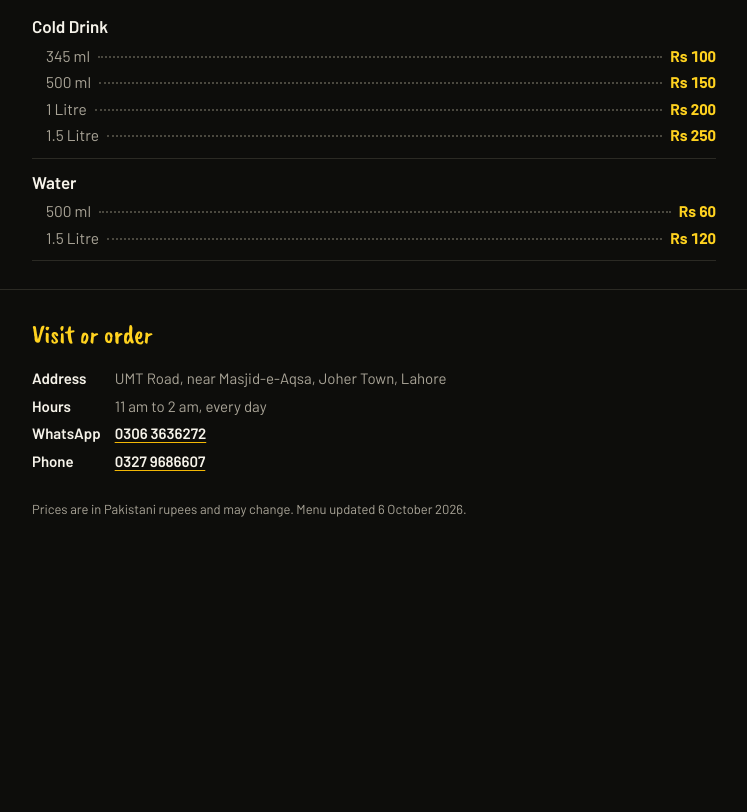
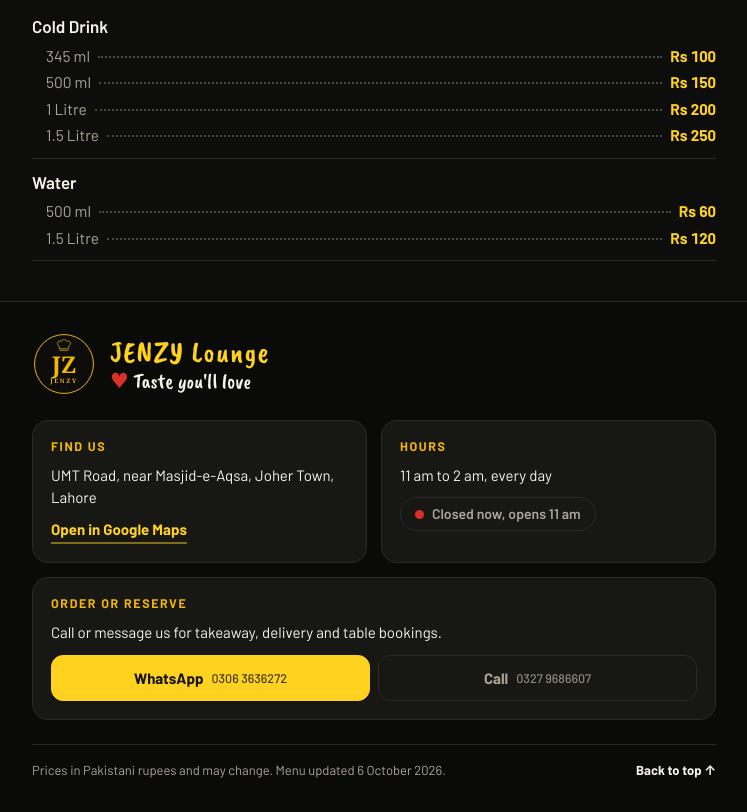
Before and after one commit to jenzy-lounge/jenzy-lounge.github.io, a website: page index.html in a window 1280 px wide. Shown: the part 7063-7875 px from the top of the page, without its empty margins (266-1013 px from the left). Before the commit the page ends 7629 px from the top, so only its background shows below. Drawn offline with nearby package versions, Linux system fonts and the light colour scheme.

Commit message:
Design the footer: slogan, find us, hours, order or reserve, back to top

```diff
--- a/index.html
+++ b/index.html
@@ -76,19 +76,28 @@ main { padding-block: 8px 28px; }
 .includes li { padding-left: 16px; position: relative; }
 .includes li::before { content: ''; position: absolute; left: 2px; top: 0.58em; width: 6px; height: 6px; border-radius: 50%; background: var(--yellow); }
 .empty { padding: 40px 0; text-align: center; color: var(--muted); }
-footer { border-top: 1px solid var(--line); padding-block: 26px calc(34px + env(safe-area-inset-bottom, 0px)); color: var(--muted); font-size: 15px; }
-footer .wrap { display: flex; flex-direction: column; gap: 14px; }
-footer h2 { margin: 0; font-family: var(--display); font-weight: 400; font-size: 26px; color: var(--yellow); }
-footer dl { margin: 0; display: grid; grid-template-columns: auto 1fr; gap: 6px 14px; }
-footer dt { color: var(--ink); font-weight: 600; }
-footer dd { margin: 0; }
-footer a { color: var(--ink); font-weight: 600; text-decoration-color: var(--gold); text-underline-offset: 3px; }
-.fine { font-size: 13px; }
+footer { margin-top: 12px; border-top: 1px solid var(--line); background: #0a0a09; padding-block: 30px calc(32px + env(safe-area-inset-bottom, 0px)); color: var(--muted); font-size: 15px; }
+.foot-brand { display: flex; align-items: center; gap: 14px; }
+.foot-brand svg { flex: none; }
+.foot-name strong { display: block; font-family: var(--display); font-weight: 400; font-size: 30px; line-height: 1; color: var(--yellow); letter-spacing: 1px; }
+.slogan { display: block; margin-top: 4px; font-family: var(--display); font-size: 21px; line-height: 1; color: var(--ink); }
+.heart { color: var(--red); }
+.foot-grid { display: grid; gap: 14px; margin-top: 24px; }
+@media (min-width: 620px) { .foot-grid { grid-template-columns: repeat(2, minmax(0, 1fr)); } .foot-block:last-child { grid-column: 1 / -1; } }
+.foot-block { min-width: 0; border: 1px solid var(--line); border-radius: 16px; background: var(--panel); padding: 16px 18px 18px; display: flex; flex-direction: column; gap: 10px; }
+.foot-block h2 { margin: 0; font-family: var(--body); font-weight: 700; font-size: 12.5px; letter-spacing: 1.6px; text-transform: uppercase; color: var(--gold); }
+.foot-block p { margin: 0; color: var(--ink); line-height: 1.45; }
+.foot-block .status { align-self: flex-start; }
+.foot-link { align-self: flex-start; color: var(--yellow); font-weight: 700; text-decoration: none; border-bottom: 2px solid rgba(255, 210, 31, 0.45); padding-bottom: 1px; }
+.foot-actions { display: flex; flex-wrap: wrap; gap: 8px; margin-top: 2px; }
+.foot-actions .btn { flex: 1 1 200px; justify-content: center; }
+.foot-bottom { margin-top: 24px; padding-top: 16px; border-top: 1px solid var(--line); display: flex; flex-wrap: wrap; justify-content: space-between; align-items: center; gap: 8px 18px; font-size: 13px; }
+.foot-bottom a { color: var(--ink); font-weight: 700; text-decoration: none; white-space: nowrap; }
 [hidden] { display: none !important; }
 </style>
 </head>
 <body>
-<header class="hero wrap">
+<header class="hero wrap" id="top">
   <svg width="108" height="108" viewBox="0 0 200 200" role="img" aria-label="JENZY logo"><circle cx="100" cy="100" r="98" fill="#0d0d0b"/><circle cx="100" cy="100" r="92" fill="none" stroke="#f2b705" stroke-width="3"/><g fill="none" stroke="#f2b705" stroke-width="5" stroke-linejoin="round" transform="translate(74 22) scale(0.43)"><path d="M60 4c-9 0-16 5-19 12-3-1-6-2-9-2C21 14 12 22 12 33c0 9 6 16 14 18v20h68V51c8-2 14-9 14-18 0-11-9-19-20-19-3 0-6 1-9 2C76 9 69 4 60 4z"/><path d="M26 82h68"/></g><text x="100" y="128" text-anchor="middle" font-family="Georgia, 'Times New Roman', serif" font-weight="700" font-size="72" fill="#f2b705">JZ</text><text x="100" y="160" text-anchor="middle" font-family="Georgia, 'Times New Roman', serif" font-weight="700" font-size="19" letter-spacing="5" fill="#f2b705">JENZY</text></svg>
   <h1>JENZY<span>Lounge</span></h1>
   <p class="tagline">Restaurant · Fast Food · BBQ · Desi Flavours</p>
@@ -123,28 +132,50 @@ footer a { color: var(--ink); font-weight: 600; text-decoration-color: var(--gol
 <section id="cold-drinks" class="category"><h2>Cold Drinks</h2><ul class="items"><li class="item" data-search="cold drink "><h3>Cold Drink</h3><ul class="sizes"><li><span>345 ml</span><span class="dots"></span><span class="price">Rs 100</span></li><li><span>500 ml</span><span class="dots"></span><span class="price">Rs 150</span></li><li><span>1 Litre</span><span class="dots"></span><span class="price">Rs 200</span></li><li><span>1.5 Litre</span><span class="dots"></span><span class="price">Rs 250</span></li></ul></li><li class="item" data-search="water "><h3>Water</h3><ul class="sizes"><li><span>500 ml</span><span class="dots"></span><span class="price">Rs 60</span></li><li><span>1.5 Litre</span><span class="dots"></span><span class="price">Rs 120</span></li></ul></li></ul></section>
 <p class="empty" id="empty" hidden>Nothing on the menu matches that. Try another word.</p>
 </main>
-<footer>
+<footer id="visit">
   <div class="wrap">
-    <h2>Visit or order</h2>
-    <dl>
-      <dt>Address</dt><dd>UMT Road, near Masjid-e-Aqsa, Joher Town, Lahore</dd>
-      <dt>Hours</dt><dd>11 am to 2 am, every day</dd>
-      <dt>WhatsApp</dt><dd><a href="https://wa.me/923063636272">0306 3636272</a></dd>
-      <dt>Phone</dt><dd><a href="tel:03279686607">0327 9686607</a></dd>
-    </dl>
-    <p class="fine">Prices are in Pakistani rupees and may change. Menu updated 6 October 2026.</p>
+    <div class="foot-brand">
+      <svg width="64" height="64" viewBox="0 0 200 200" role="img" aria-label="JENZY logo"><circle cx="100" cy="100" r="98" fill="#0d0d0b"/><circle cx="100" cy="100" r="92" fill="none" stroke="#f2b705" stroke-width="3"/><g fill="none" stroke="#f2b705" stroke-width="5" stroke-linejoin="round" transform="translate(74 22) scale(0.43)"><path d="M60 4c-9 0-16 5-19 12-3-1-6-2-9-2C21 14 12 22 12 33c0 9 6 16 14 18v20h68V51c8-2 14-9 14-18 0-11-9-19-20-19-3 0-6 1-9 2C76 9 69 4 60 4z"/><path d="M26 82h68"/></g><text x="100" y="128" text-anchor="middle" font-family="Georgia, 'Times New Roman', serif" font-weight="700" font-size="72" fill="#f2b705">JZ</text><text x="100" y="160" text-anchor="middle" font-family="Georgia, 'Times New Roman', serif" font-weight="700" font-size="19" letter-spacing="5" fill="#f2b705">JENZY</text></svg>
+      <div class="foot-name"><strong>JENZY Lounge</strong><span class="slogan"><span class="heart">&#9829;</span> Taste you'll love</span></div>
+    </div>
+    <div class="foot-grid">
+      <section class="foot-block">
+        <h2>Find us</h2>
+        <p>UMT Road, near Masjid-e-Aqsa, Joher Town, Lahore</p>
+        <a class="foot-link" href="https://www.google.com/maps/search/?api=1&amp;query=JENZY%20Lounge%2C%20UMT%20Road%2C%20near%20Masjid-e-Aqsa%2C%20Joher%20Town%2C%20Lahore">Open in Google Maps</a>
+      </section>
+      <section class="foot-block">
+        <h2>Hours</h2>
+        <p>11 am to 2 am, every day</p>
+        <span class="status"><i></i><span>Open 11 am to 2 am, every day</span></span>
+      </section>
+      <section class="foot-block">
+        <h2>Order or reserve</h2>
+        <p>Call or message us for takeaway, delivery and table bookings.</p>
+        <div class="foot-actions">
+          <a class="btn primary" href="https://wa.me/923063636272">WhatsApp <small>0306 3636272</small></a>
+          <a class="btn" href="tel:03279686607">Call <small>0327 9686607</small></a>
+        </div>
+      </section>
+    </div>
+    <div class="foot-bottom">
+      <span>Prices in Pakistani rupees and may change. Menu updated 6 October 2026.</span>
+      <a href="#top">Back to top &#8593;</a>
+    </div>
   </div>
 </footer>
 <script>
 (function () {
   var opensAt = 11, closesAt = 2, zone = "Asia/Karachi";
-  var status = document.getElementById('status');
+  var pills = Array.prototype.slice.call(document.querySelectorAll('.status'));
   try {
     var hour = Number(new Intl.DateTimeFormat('en-GB', { hour: 'numeric', hourCycle: 'h23', timeZone: zone }).format(new Date()));
     var open = opensAt < closesAt ? hour >= opensAt && hour < closesAt : hour >= opensAt || hour < closesAt;
     var clock = function (h) { return (h % 12 || 12) + (h < 12 ? ' am' : ' pm'); };
-    status.classList.add(open ? 'open' : 'closed');
-    status.lastElementChild.textContent = open ? 'Open now, until ' + clock(closesAt) : 'Closed now, opens ' + clock(opensAt);
+    pills.forEach(function (pill) {
+      pill.classList.add(open ? 'open' : 'closed');
+      pill.lastElementChild.textContent = open ? 'Open now, until ' + clock(closesAt) : 'Closed now, opens ' + clock(opensAt);
+    });
   } catch (error) {}
 
   var chips = Array.prototype.slice.call(document.querySelectorAll('[data-chip]'));
```
Also changed, not shown: build.mjs (+52 -21 lines).
